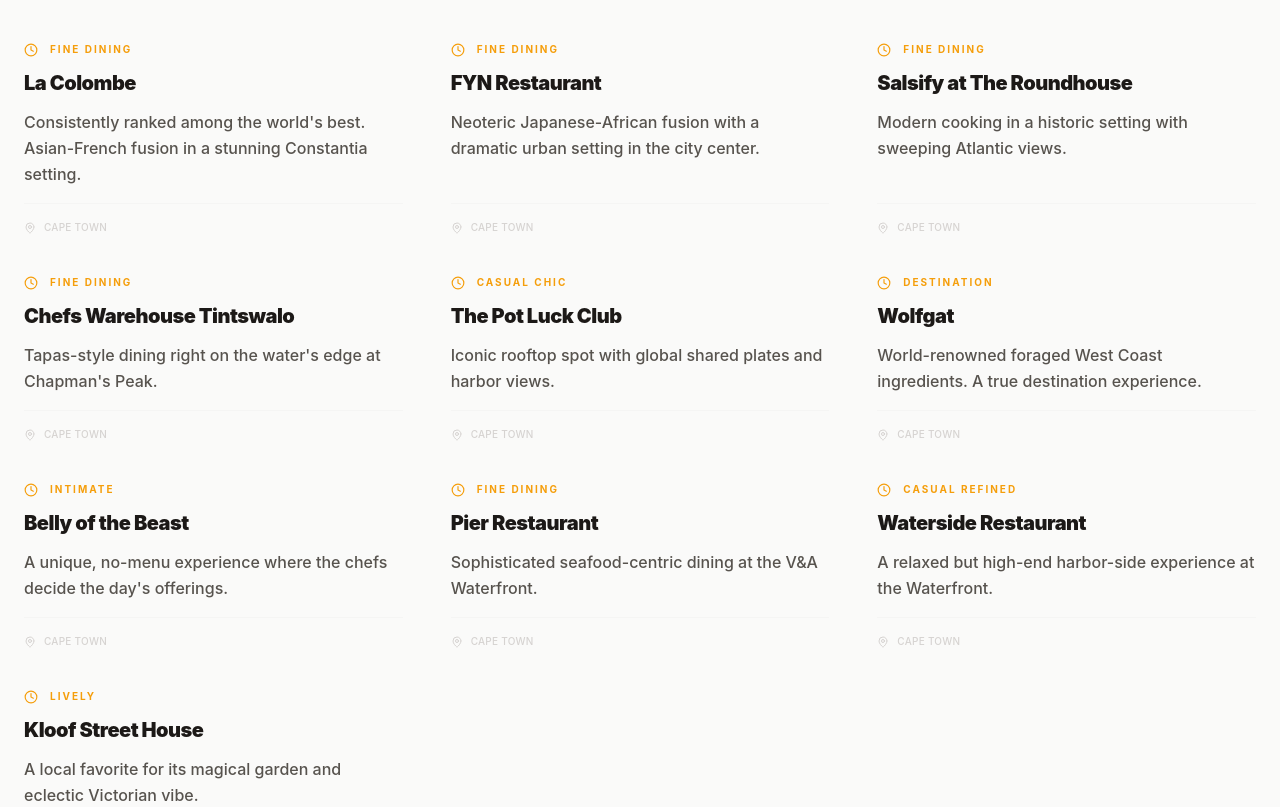
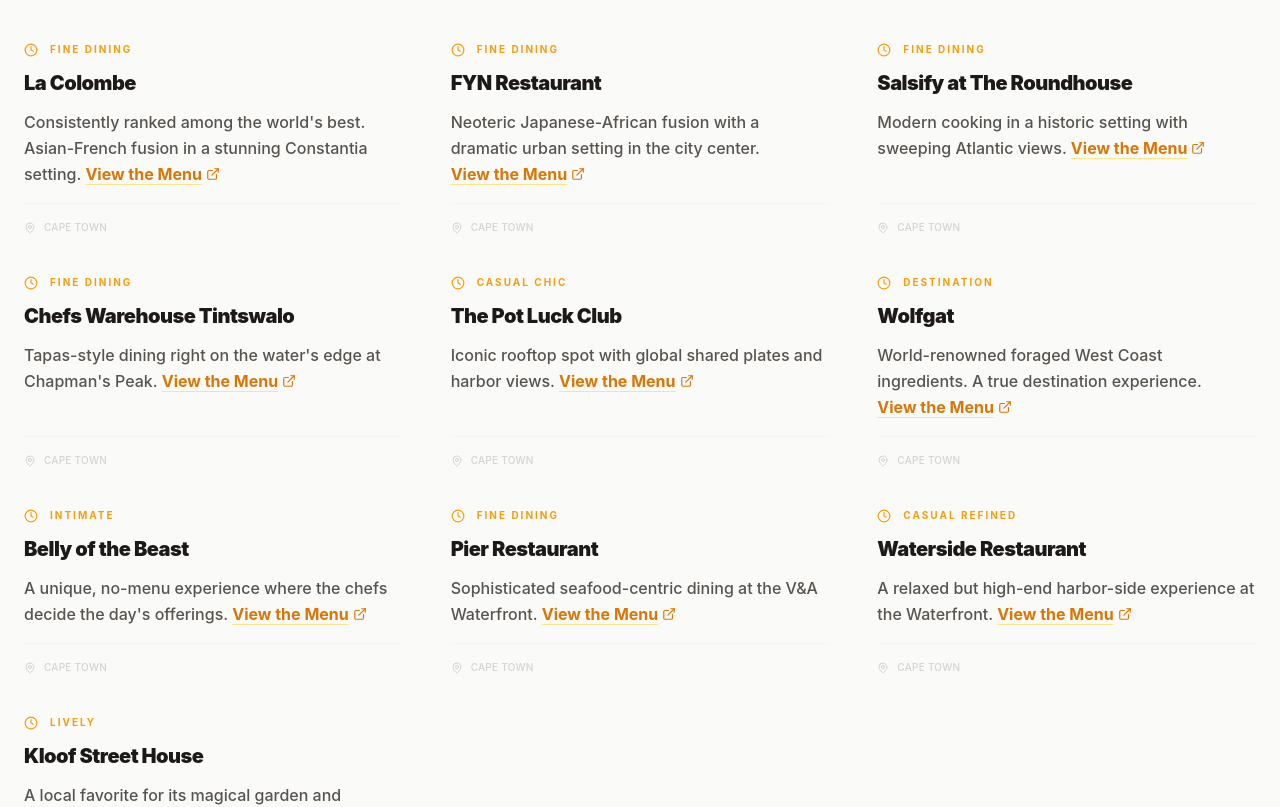
Before and after one commit to anandaafrica-design/cape-town-guide, a React (Vite) app: page / in a window 1280 px wide. Shown: the part 4520-5327 px from the top of the page. Built offline with nearby package versions, Linux system fonts and the light colour scheme.

Commit message:
Update: Add official menu links for all restaurants in the Culinary Icons section

```diff
--- a/src/data/itinerary.js
+++ b/src/data/itinerary.js
@@ -174,52 +174,52 @@
     places: [
       {
         name: "La Colombe",
-        description: "Consistently ranked among the world's best. Asian-French fusion in a stunning Constantia setting.",
+        description: "Consistently ranked among the world's best. Asian-French fusion in a stunning Constantia setting. [View the Menu](https://www.lacolombe.restaurant/la-colombe)",
         time: "Fine Dining"
       },
       {
         name: "FYN Restaurant",
-        description: "Neoteric Japanese-African fusion with a dramatic urban setting in the city center.",
+        description: "Neoteric Japanese-African fusion with a dramatic urban setting in the city center. [View the Menu](https://www.fynrestaurant.com/menu)",
         time: "Fine Dining"
       },
       {
         name: "Salsify at The Roundhouse",
-        description: "Modern cooking in a historic setting with sweeping Atlantic views.",
+        description: "Modern cooking in a historic setting with sweeping Atlantic views. [View the Menu](https://salsify.co.za/menus/)",
         time: "Fine Dining"
       },
       {
         name: "Chefs Warehouse Tintswalo",
-        description: "Tapas-style dining right on the water's edge at Chapman's Peak.",
+        description: "Tapas-style dining right on the water's edge at Chapman's Peak. [View the Menu](https://www.chefswarehouse.co.za/tintswalo-menu)",
         time: "Fine Dining"
       },
       {
         name: "The Pot Luck Club",
-        description: "Iconic rooftop spot with global shared plates and harbor views.",
+        description: "Iconic rooftop spot with global shared plates and harbor views. [View the Menu](https://thepotluckclub.co.za/menu/)",
         time: "Casual Chic"
       },
       {
         name: "Wolfgat",
-        description: "World-renowned foraged West Coast ingredients. A true destination experience.",
+        description: "World-renowned foraged West Coast ingredients. A true destination experience. [View the Menu](https://wolfgat.co.za/menu/)",
         time: "Destination"
       },
       {
         name: "Belly of the Beast",
-        description: "A unique, no-menu experience where the chefs decide the day's offerings.",
+        description: "A unique, no-menu experience where the chefs decide the day's offerings. [View the Menu](https://bellyofthebeast.co.za/pages/menu-and-wine-list)",
         time: "Intimate"
       },
       {
         name: "Pier Restaurant",
-        description: "Sophisticated seafood-centric dining at the V&A Waterfront.",
+        description: "Sophisticated seafood-centric dining at the V&A Waterfront. [View the Menu](https://www.lacolombe.restaurant/pier)",
         time: "Fine Dining"
       },
       {
         name: "Waterside Restaurant",
-        description: "A relaxed but high-end harbor-side experience at the Waterfront.",
+        description: "A relaxed but high-end harbor-side experience at the Waterfront. [View the Menu](https://www.lacolombe.restaurant/waterside)",
         time: "Casual Refined"
       },
       {
         name: "Kloof Street House",
-        description: "A local favorite for its magical garden and eclectic Victorian vibe.",
+        description: "A local favorite for its magical garden and eclectic Victorian vibe. [View the Menu](https://www.kloofstreethouse.co.za/a-la-carte/)",
         time: "Lively"
       }
     ]
```
